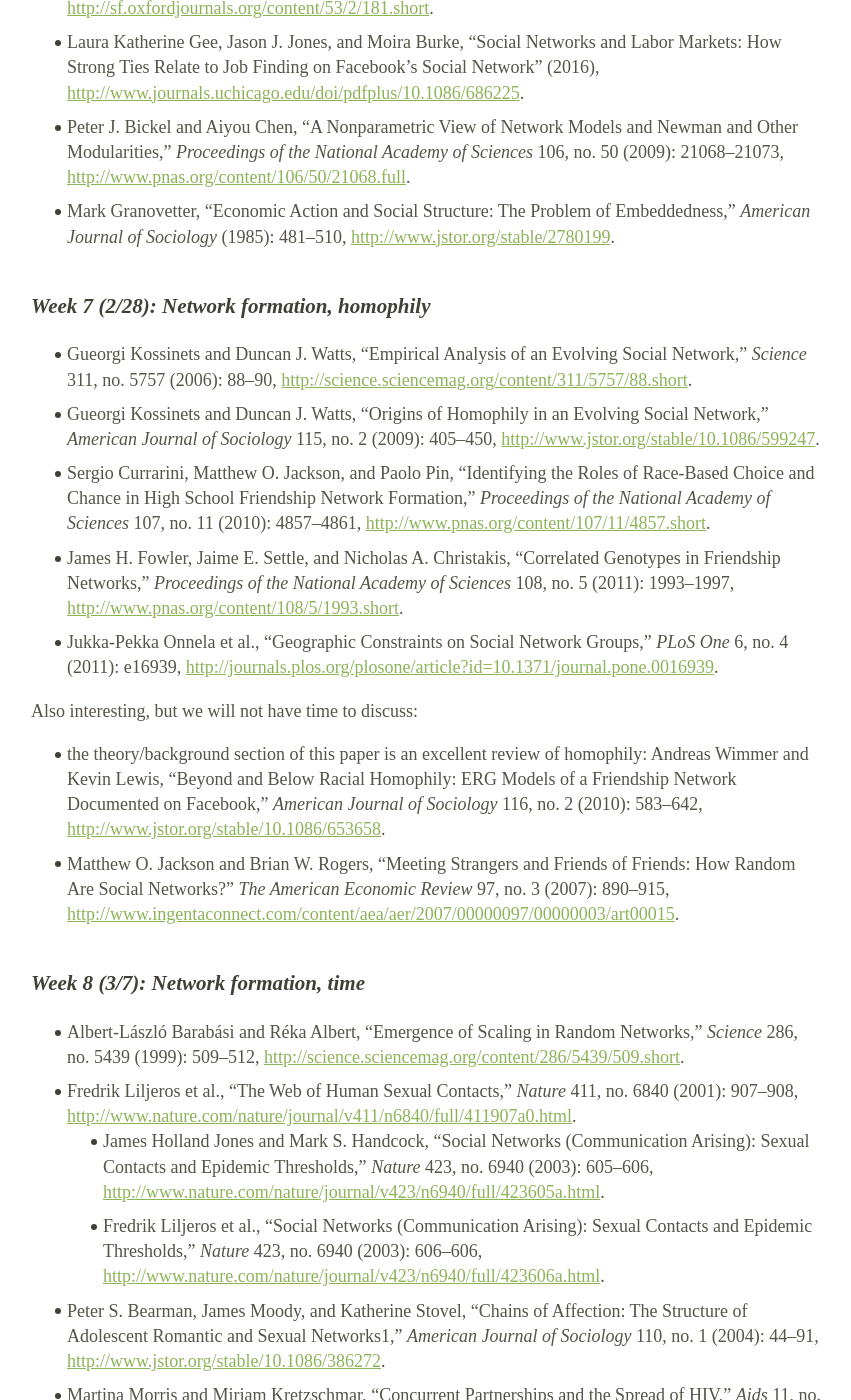
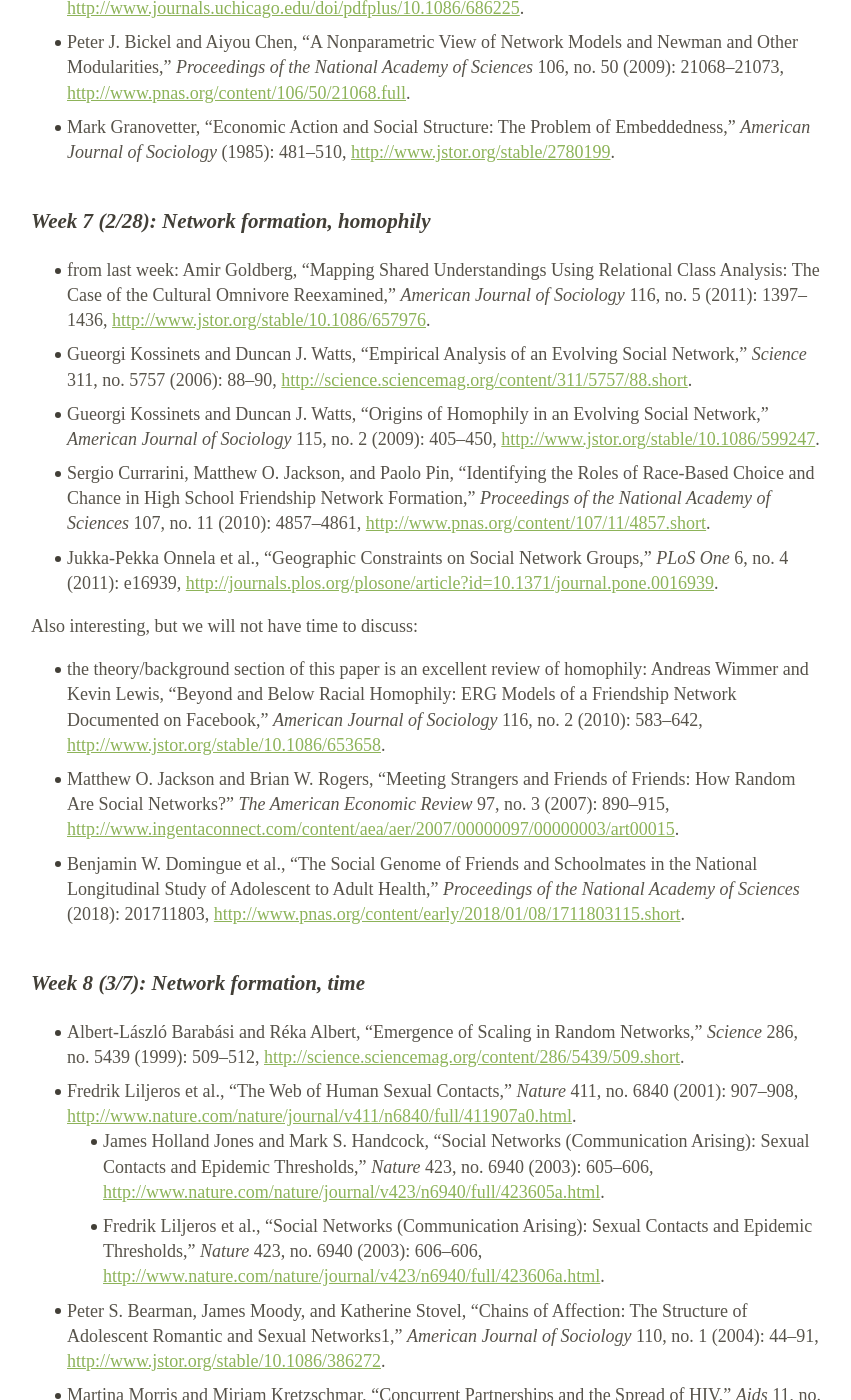
Before and after one commit to dfeehan/dfeehan.github.io, a Jekyll site: the page teaching/2018sp_demog260.html, which Jekyll copies as it is, in a window 1280 px wide and 1400 px high, scrolled down 7047 px. Shown: the whole window, without its empty margins (213-1064 px from the left). Built offline with Jekyll 4.4.1, drawn with Linux system fonts in a browser that asks for light colours; some of the changed text lies outside the part shown.

Commit message:
updated for next week

```diff
--- a/teaching/2018sp_demog260.html
+++ b/teaching/2018sp_demog260.html
@@ -458,8 +458,7 @@ The purpose of this paper is to connect the topics of this class to your actual
 <li><span class="citation" data-cites="blau_macrosociological_1977">Peter M. Blau, “A Macrosociological Theory of Social Structure,” <em>American Journal of Sociology</em> 83, no. 1 (1977): 26–54, <a href="http://www.journals.uchicago.edu/doi/abs/10.1086/226505" class="uri">http://www.journals.uchicago.edu/doi/abs/10.1086/226505</a>.</span></li>
 <li><span class="citation" data-cites="leskovec_signed_2010">Jure Leskovec, Daniel Huttenlocher, and Jon Kleinberg, “Signed Networks in Social Media,” in <em>Proceedings of the SIGCHI Conference on Human Factors in Computing Systems</em> (ACM, 2010), 1361–1370, <a href="https://dl.acm.org/citation.cfm?id=1753532" class="uri">https://dl.acm.org/citation.cfm?id=1753532</a>.</span></li>
 <li><span class="citation" data-cites="diprete_segregation_2011">Thomas A. DiPrete et al., “Segregation in Social Networks Based on Acquaintanceship and Trust,” <em>American Journal of Sociology</em> 116, no. 4 (2011): 1234–83, <a href="http://www.jstor.org/stable/10.1086/659100" class="uri">http://www.jstor.org/stable/10.1086/659100</a>.</span></li>
-<li><span class="citation" data-cites="newman_finding_2004">Mark EJ Newman and Michelle Girvan, “Finding and Evaluating Community Structure in Networks,” <em>Physical Review E</em> 69, no. 2 (2004): 026113, <a href="http://journals.aps.org/pre/abstract/10.1103/PhysRevE.69.026113" class="uri">http://journals.aps.org/pre/abstract/10.1103/PhysRevE.69.026113</a>.</span></li>
-<li><span class="citation" data-cites="goldberg_mapping_2011">Amir Goldberg, “Mapping Shared Understandings Using Relational Class Analysis: The Case of the Cultural Omnivore Reexamined,” <em>American Journal of Sociology</em> 116, no. 5 (2011): 1397–1436, <a href="http://www.jstor.org/stable/10.1086/657976" class="uri">http://www.jstor.org/stable/10.1086/657976</a>.</span></li>
+<li><span class="citation" data-cites="newman_finding_2004">Mark EJ Newman and Michelle Girvan, “Finding and Evaluating Community Structure in Networks,” <em>Physical Review E</em> 69, no. 2 (2004): 026113, <a href="http://journals.aps.org/pre/abstract/10.1103/PhysRevE.69.026113" class="uri">http://journals.aps.org/pre/abstract/10.1103/PhysRevE.69.026113</a>.</span> <!--* [@goldberg_mapping_2011]--></li>
 </ul>
 <p>Also interesting (but we won’t have time to discuss in class):</p>
 <ul>
@@ -476,16 +475,17 @@ The purpose of this paper is to connect the topics of this class to your actual
 * ? [@leskovec_graphs_2005]
 -->
 <ul>
+<li>from last week: <span class="citation" data-cites="goldberg_mapping_2011">Amir Goldberg, “Mapping Shared Understandings Using Relational Class Analysis: The Case of the Cultural Omnivore Reexamined,” <em>American Journal of Sociology</em> 116, no. 5 (2011): 1397–1436, <a href="http://www.jstor.org/stable/10.1086/657976" class="uri">http://www.jstor.org/stable/10.1086/657976</a>.</span></li>
 <li><span class="citation" data-cites="kossinets_empirical_2006">Gueorgi Kossinets and Duncan J. Watts, “Empirical Analysis of an Evolving Social Network,” <em>Science</em> 311, no. 5757 (2006): 88–90, <a href="http://science.sciencemag.org/content/311/5757/88.short" class="uri">http://science.sciencemag.org/content/311/5757/88.short</a>.</span></li>
 <li><span class="citation" data-cites="kossinets_origins_2009">Gueorgi Kossinets and Duncan J. Watts, “Origins of Homophily in an Evolving Social Network,” <em>American Journal of Sociology</em> 115, no. 2 (2009): 405–450, <a href="http://www.jstor.org/stable/10.1086/599247" class="uri">http://www.jstor.org/stable/10.1086/599247</a>.</span></li>
 <li><span class="citation" data-cites="currarini_identifying_2010">Sergio Currarini, Matthew O. Jackson, and Paolo Pin, “Identifying the Roles of Race-Based Choice and Chance in High School Friendship Network Formation,” <em>Proceedings of the National Academy of Sciences</em> 107, no. 11 (2010): 4857–4861, <a href="http://www.pnas.org/content/107/11/4857.short" class="uri">http://www.pnas.org/content/107/11/4857.short</a>.</span></li>
-<li><span class="citation" data-cites="fowler_correlated_2011">James H. Fowler, Jaime E. Settle, and Nicholas A. Christakis, “Correlated Genotypes in Friendship Networks,” <em>Proceedings of the National Academy of Sciences</em> 108, no. 5 (2011): 1993–1997, <a href="http://www.pnas.org/content/108/5/1993.short" class="uri">http://www.pnas.org/content/108/5/1993.short</a>.</span></li>
 <li><span class="citation" data-cites="onnela_geographic_2011">Jukka-Pekka Onnela et al., “Geographic Constraints on Social Network Groups,” <em>PLoS One</em> 6, no. 4 (2011): e16939, <a href="http://journals.plos.org/plosone/article?id=10.1371/journal.pone.0016939" class="uri">http://journals.plos.org/plosone/article?id=10.1371/journal.pone.0016939</a>.</span></li>
 </ul>
 <p>Also interesting, but we will not have time to discuss:</p>
 <ul>
 <li>the theory/background section of this paper is an excellent review of homophily: <span class="citation" data-cites="wimmer_racial_2010">Andreas Wimmer and Kevin Lewis, “Beyond and Below Racial Homophily: ERG Models of a Friendship Network Documented on Facebook,” <em>American Journal of Sociology</em> 116, no. 2 (2010): 583–642, <a href="http://www.jstor.org/stable/10.1086/653658" class="uri">http://www.jstor.org/stable/10.1086/653658</a>.</span></li>
 <li><span class="citation" data-cites="jackson_meeting_2007">Matthew O. Jackson and Brian W. Rogers, “Meeting Strangers and Friends of Friends: How Random Are Social Networks?” <em>The American Economic Review</em> 97, no. 3 (2007): 890–915, <a href="http://www.ingentaconnect.com/content/aea/aer/2007/00000097/00000003/art00015" class="uri">http://www.ingentaconnect.com/content/aea/aer/2007/00000097/00000003/art00015</a>.</span></li>
+<li><span class="citation" data-cites="domingue_social_2018">Benjamin W. Domingue et al., “The Social Genome of Friends and Schoolmates in the National Longitudinal Study of Adolescent to Adult Health,” <em>Proceedings of the National Academy of Sciences</em> (2018): 201711803, <a href="http://www.pnas.org/content/early/2018/01/08/1711803115.short" class="uri">http://www.pnas.org/content/early/2018/01/08/1711803115.short</a>.</span></li>
 </ul>
 <h3 id="week-8-37-network-formation-time">Week 8 (3/7): Network formation, time</h3>
 <ul>
```
